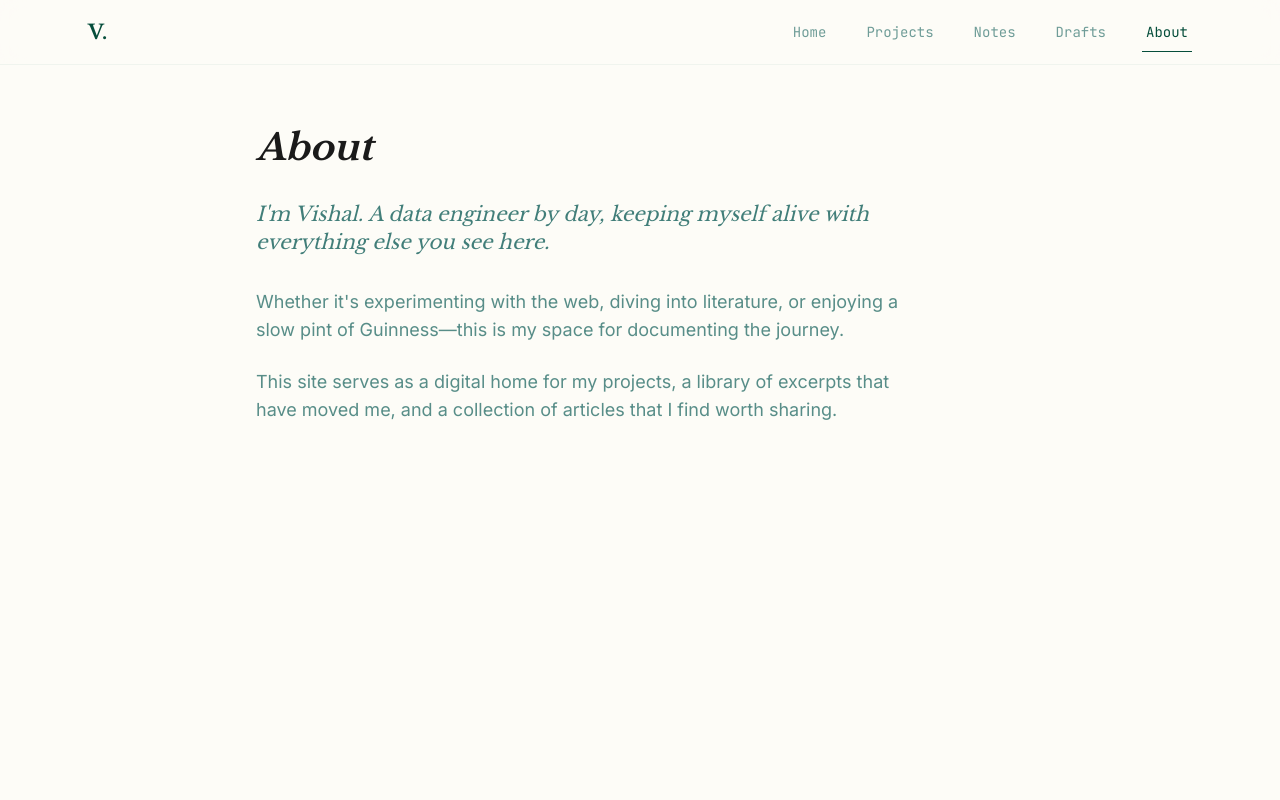
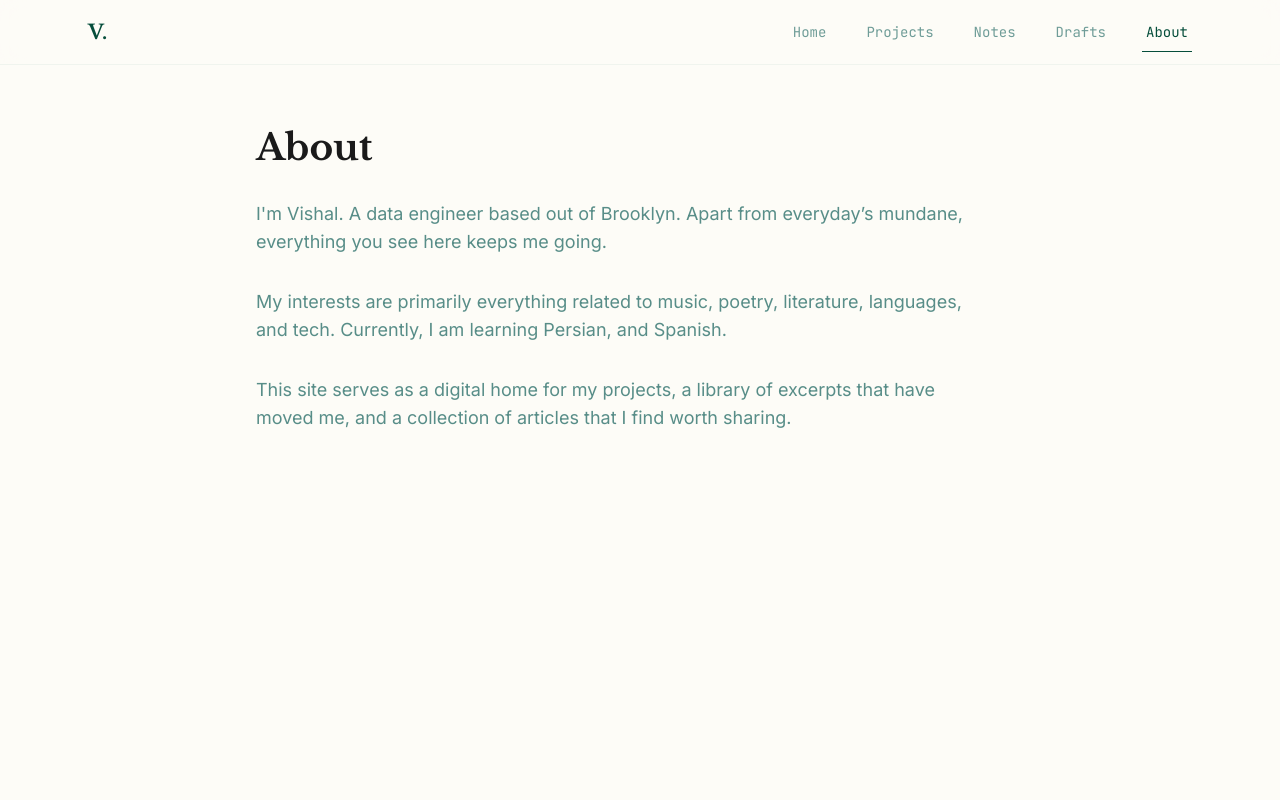
Before and after one commit to vishaalkk/who-am-i, a Next.js app: page /about in a window 1280 px wide. Shown: the top 800 px of the page. Built offline with nearby package versions, Linux system fonts and the light colour scheme.

Commit message:
style: remove italic from About header

```diff
--- a/src/app/about/page.tsx
+++ b/src/app/about/page.tsx
@@ -12,19 +12,17 @@ export default function AboutPage() {
           transition={{ duration: 0.8 }}
           className="mb-12"
         >
-          <h1 className="text-3xl md:text-4xl font-bold text-ink mb-6 md:mb-8 italic font-serif">About</h1>
-          <div className="max-w-prose">
-            <p className="text-lg md:text-xl text-pine-mid/80 leading-relaxed mb-6 md:mb-8 font-serif italic">
-              I'm Vishal. A data engineer by day, keeping myself alive with everything else you see here.
+          <h1 className="text-3xl md:text-4xl font-bold text-ink mb-6 md:mb-8 font-serif">About</h1>
+          <div className="max-w-prose text-base md:text-lg text-pine-mid/70 leading-relaxed space-y-6 md:space-y-8">
+            <p>
+              I'm Vishal. A data engineer based out of Brooklyn. Apart from everyday’s mundane, everything you see here keeps me going.
             </p>
-            <div className="space-y-6 text-base md:text-lg text-pine-mid/70 leading-relaxed">
-              <p>
-                Whether it's experimenting with the web, diving into literature, or enjoying a slow pint of Guinness—this is my space for documenting the journey.
-              </p>
-              <p>
-                This site serves as a digital home for my projects, a library of excerpts that have moved me, and a collection of articles that I find worth sharing.
-              </p>
-            </div>
+            <p>
+              My interests are primarily everything related to music, poetry, literature, languages, and tech. Currently, I am learning Persian, and Spanish.
+            </p>
+            <p>
+              This site serves as a digital home for my projects, a library of excerpts that have moved me, and a collection of articles that I find worth sharing.
+            </p>
           </div>
         </motion.section>
       </div>
```
